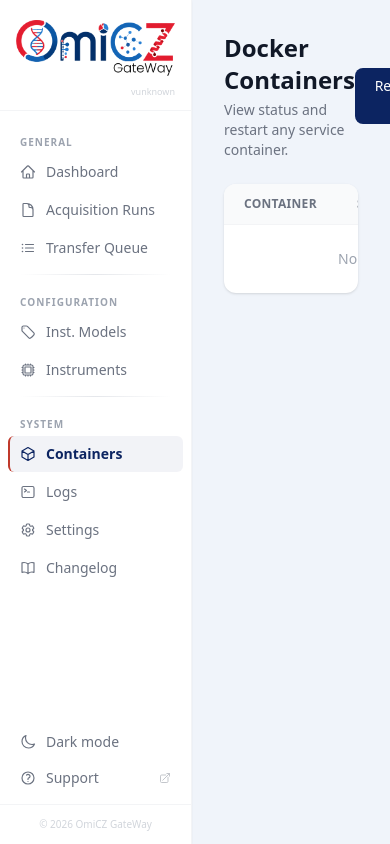
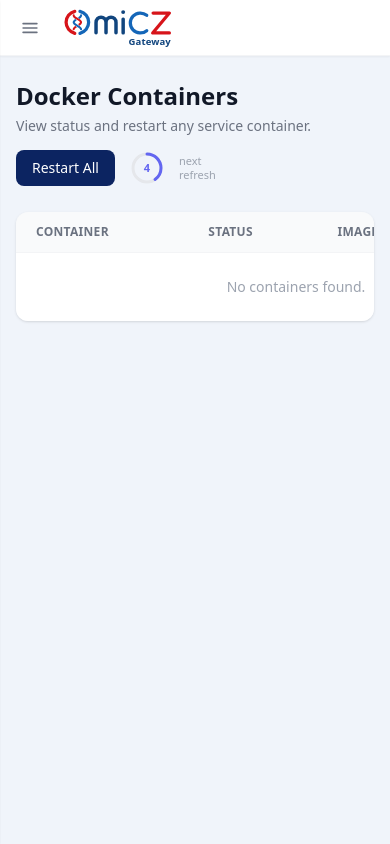
Before and after one commit to BioIT-CEITEC/omicz-gateway-component, a FastAPI app: page /containers/ in a window 390 px wide; the page is wider, and only the part inside the window is pictured. Run offline with FastAPI, Linux system fonts and the light colour scheme; data that the repository does not hold is empty; parts of the project's set-up code (start-up, migrations or seed data) failed here and were passed over; some libraries are stand-ins or nearby versions.

Commit message:
Replace the logo with the OmiCZ SVG and make the layout responsive
- New OmiCZ logo inlined in the sidebar with a 'Gateway' label; its
  colours follow the light and dark theme (the white box behind the old
  PNG logo in dark mode is removed)
- Below 1024 px the sidebar becomes a slide-in menu opened from a top
  bar; grids stack, tables scroll, and the runs list, transfer queue,
  settings and logs pages rearrange for narrow screens

```diff
--- a/frontend/static/css/build_dark_css.py
+++ b/frontend/static/css/build_dark_css.py
@@ -129,7 +129,6 @@ rules += [
     "html.dark input:not([type=checkbox]):not([type=radio]),html.dark select,html.dark textarea"
     f"{{background-color:#0f1829;color:#e2e8f0;border-color:#2b384d}}",
     "html.dark input::placeholder,html.dark textarea::placeholder{color:#64748b}",
-    "html.dark .brand-logo{background:#f8fafc;border-radius:8px;padding:4px 6px}",
     "html.dark .shadow-sm,html.dark .shadow{--tw-shadow-color:rgb(0 0 0 / 0.4)}",
 ]
 
--- a/frontend/static/css/dark.css
+++ b/frontend/static/css/dark.css
@@ -447,5 +447,4 @@ html.dark{color-scheme:dark}
 html.dark body{background-color:#0b1220}
 html.dark input:not([type=checkbox]):not([type=radio]),html.dark select,html.dark textarea{background-color:#0f1829;color:#e2e8f0;border-color:#2b384d}
 html.dark input::placeholder,html.dark textarea::placeholder{color:#64748b}
-html.dark .brand-logo{background:#f8fafc;border-radius:8px;padding:4px 6px}
 html.dark .shadow-sm,html.dark .shadow{--tw-shadow-color:rgb(0 0 0 / 0.4)}
--- a/frontend/templates/base.html
+++ b/frontend/templates/base.html
@@ -19,9 +19,19 @@
   </head>
   <body class="bg-[#F0F4FA] text-gray-800 flex min-h-screen">
 
+    {# Top bar with menu button below the lg breakpoint, where the sidebar slides in #}
+    <div class="lg:hidden fixed top-0 inset-x-0 h-14 bg-white border-b border-gray-100 z-40 flex items-center gap-3 px-4 shadow-sm">
+      <button type="button" onclick="openSidebar()" aria-label="Open menu" aria-controls="sidebar"
+              class="-ml-1 p-2 rounded-md text-gray-500 hover:text-gray-900 hover:bg-gray-50">
+        <svg class="w-5 h-5" fill="none" viewBox="0 0 24 24" stroke="currentColor" stroke-width="2"><path stroke-linecap="round" stroke-linejoin="round" d="M3.75 6.75h16.5M3.75 12h16.5m-16.5 5.25h16.5"/></svg>
+      </button>
+      <a href="/" class="block w-28">{% with logo_id = "topbar" %}{% include "partials/logo.html" %}{% endwith %}</a>
+    </div>
+    <div id="sidebar-backdrop" onclick="closeSidebar()" class="hidden lg:hidden fixed inset-0 bg-black/40 z-40"></div>
+
     {% include "partials/header.html" %}
 
-    <main class="ml-48 flex-1 px-8 py-8 min-h-screen max-w-[calc(100vw-12rem)]">
+    <main class="lg:ml-48 flex-1 min-w-0 px-4 sm:px-6 lg:px-8 pt-20 pb-8 lg:py-8 min-h-screen lg:max-w-[calc(100vw-12rem)]">
       {% block content %}{% endblock %}
     </main>
 
@@ -38,6 +48,16 @@
           el.classList.toggle('hidden', el.dataset.themeIcon !== (dark ? 'sun' : 'moon'));
         });
       }
+      // Sidebar as a slide-in menu on small screens
+      function openSidebar() {
+        document.getElementById('sidebar').classList.remove('-translate-x-full');
+        document.getElementById('sidebar-backdrop').classList.remove('hidden');
+      }
+      function closeSidebar() {
+        document.getElementById('sidebar').classList.add('-translate-x-full');
+        document.getElementById('sidebar-backdrop').classList.add('hidden');
+      }
+      document.addEventListener('keydown', function (e) { if (e.key === 'Escape') closeSidebar(); });
       function toggleTheme() {
         setTheme(!document.documentElement.classList.contains('dark'), true);
         location.reload();  // charts read the theme when they are drawn
--- a/frontend/templates/containers/index.html
+++ b/frontend/templates/containers/index.html
@@ -3,7 +3,7 @@
 
 {% block content %}
 <div>
-  <div class="flex items-center justify-between mb-6">
+  <div class="flex flex-wrap items-center justify-between gap-3 mb-6">
     <div>
       <h1 class="text-2xl font-bold text-gray-900">Docker Containers</h1>
       <p class="text-sm text-gray-500 mt-1">View status and restart any service container.</p>
@@ -33,8 +33,8 @@
     <p class="mt-1">Make sure <code>/var/run/docker.sock</code> is mounted into the <strong>frontend</strong> container in <code>docker-compose.yml</code> and the frontend was rebuilt.</p>
   </div>
 
-  <div class="bg-white rounded-xl shadow overflow-hidden">
-    <table class="w-full">
+  <div class="bg-white rounded-xl shadow overflow-x-auto">
+    <table class="w-full min-w-[560px]">
       <thead class="bg-gray-50 text-xs text-gray-500 uppercase tracking-wide border-b border-gray-100">
         <tr>
           <th class="px-5 py-3 text-left">Container</th>
--- a/frontend/templates/logs/index.html
+++ b/frontend/templates/logs/index.html
@@ -29,10 +29,10 @@
     </div>
   </div>
 
-  <div class="flex gap-4 flex-1 min-h-0">
+  <div class="flex flex-col md:flex-row gap-4 flex-1 min-h-0">
 
     {# ── Service sidebar ── #}
-    <div class="w-40 flex-shrink-0">
+    <div class="md:w-40 flex-shrink-0">
       <nav class="bg-white rounded-xl shadow overflow-hidden">
         {% set backend_svcs = ['backend', 'containers', 'repositories', 'publisher'] %}
         {% set worker_svcs  = ['worker', 'watcher', 'checksum', 'tre'] %}
--- a/frontend/templates/partials/header.html
+++ b/frontend/templates/partials/header.html
@@ -1,9 +1,9 @@
-<aside class="fixed top-0 left-0 h-screen w-48 bg-white border-r border-gray-100 flex flex-col z-50 shadow-sm">
+<aside id="sidebar" class="fixed top-0 left-0 h-screen w-48 bg-white border-r border-gray-100 flex flex-col z-50 shadow-sm -translate-x-full lg:translate-x-0 transition-transform duration-200">
 
   {# Logo + version badge #}
   <div class="px-4 pt-5 pb-3 border-b border-gray-100 shrink-0">
     <a href="/" class="block">
-      <img src="/static/images/logo.png" alt="OmiCZ GateWay" class="w-full brand-logo" />
+      {% include "partials/logo.html" %}
     </a>
     <a href="/settings/" id="version-badge-link" class="mt-1.5 flex justify-end items-center gap-1 group">
       <span class="text-[9px] text-gray-300 group-hover:text-indigo-400 transition tabular-nums">v{{ APP_VERSION }}</span>
--- /dev/null
+++ b/frontend/templates/partials/logo.html
@@ -0,0 +1,39 @@
+{# OmiCZ logo (static/images/logo.svg), inlined so its colours follow the light / dark theme.
+   Set logo_id when the logo appears more than once on a page, so the mask ids stay unique. #}
+{% set _lid = logo_id | default("main") %}
+<style>
+  .omicz-logo .logo-red   { stroke: #D7141A; }
+  .omicz-logo .logo-blue  { stroke: #1466B8; }
+  .omicz-logo .logo-navy  { stroke: #11457E; }
+  .omicz-logo .logo-navy-fill { fill: #11457E; }
+  .omicz-logo .logo-label { fill: #11457E; }
+  html.dark .omicz-logo .logo-red   { stroke: #F0474C; }
+  html.dark .omicz-logo .logo-blue  { stroke: #4C9BE8; }
+  html.dark .omicz-logo .logo-navy  { stroke: #E2E8F0; }
+  html.dark .omicz-logo .logo-navy-fill { fill: #E2E8F0; }
+  html.dark .omicz-logo .logo-label { fill: #CBD5E1; }
+</style>
+<svg class="omicz-logo w-full h-auto" xmlns="http://www.w3.org/2000/svg" viewBox="24 44 516 178" role="img" aria-label="OmiCZ Gateway">
+  <defs>
+    <mask id="logo-red-weave-{{ _lid }}" maskUnits="userSpaceOnUse" x="76" y="62" width="56" height="92">
+      <rect x="76" y="62" width="56" height="92" fill="white"/>
+      <circle cx="104" cy="125.556" r="8" fill="black"/>
+    </mask>
+    <mask id="logo-blue-weave-{{ _lid }}" maskUnits="userSpaceOnUse" x="76" y="62" width="56" height="92">
+      <rect x="76" y="62" width="56" height="92" fill="white"/>
+      <circle cx="104" cy="94.444" r="8" fill="black"/>
+    </mask>
+  </defs>
+  <g fill="none" stroke-linecap="round">
+    <path class="logo-red" stroke-width="15" d="M92 59.404 A52 52 0 0 0 92 160.596"/>
+    <path class="logo-blue" stroke-width="15" d="M116 59.404 A52 52 0 0 1 116 160.596"/>
+    <path class="logo-red" stroke-width="9.5" mask="url(#logo-red-weave-{{ _lid }})" d="M87 78 C87 92.222 121 95.778 121 110 C121 124.222 87 127.778 87 142"/>
+    <path class="logo-blue" stroke-width="9.5" mask="url(#logo-blue-weave-{{ _lid }})" d="M121 78 C121 92.222 87 95.778 87 110 C87 124.222 121 127.778 121 142"/>
+    <path class="logo-navy" stroke-width="16" stroke-linejoin="round" d="M190 158 V112 C190 78 236 78 236 111 V158 M236 111 C236 78 282 78 282 111 V158"/>
+    <path class="logo-blue" stroke-width="15" d="M423.568 77.862 A46 46 0 1 0 423.568 148.338"/>
+    <path class="logo-red" stroke-width="15" stroke-linejoin="round" d="M453 67.1 H528 L451 159.1 H528"/>
+  </g>
+  <rect class="logo-navy-fill" x="307" y="88" width="16" height="78" rx="7"/>
+  <circle class="logo-navy-fill" cx="315" cy="63" r="9"/>
+  <text class="logo-label" x="535" y="214" text-anchor="end" font-family="ui-sans-serif, system-ui, -apple-system, 'Segoe UI', sans-serif" font-size="44" font-weight="600" letter-spacing="0.5">Gateway</text>
+</svg>
--- a/frontend/templates/sequencers-types/create.html
+++ b/frontend/templates/sequencers-types/create.html
@@ -44,7 +44,7 @@
   <div class="bg-white rounded-xl border border-gray-100 px-5 py-4">
     <label class="block text-[11px] font-semibold text-gray-400 uppercase tracking-wide mb-3">Completion Method</label>
     <input type="hidden" name="completion_method" id="completion_method" value="signal" />
-    <div class="grid grid-cols-3 gap-3">
+    <div class="grid grid-cols-1 sm:grid-cols-3 gap-3">
 
       <button type="button" id="btn-signal" onclick="selectMethod('signal')"
               class="method-btn text-left p-4 rounded-xl border-2 border-[#0C2461] bg-[#0C2461]/5 transition">
--- a/frontend/templates/sequencers-types/edit.html
+++ b/frontend/templates/sequencers-types/edit.html
@@ -52,7 +52,7 @@
   <div class="bg-white rounded-xl border border-gray-100 px-5 py-4">
     <label class="block text-[11px] font-semibold text-gray-400 uppercase tracking-wide mb-3">Completion Method</label>
     <input type="hidden" name="completion_method" id="completion_method" value="{{ st.completion_method }}" />
-    <div class="grid grid-cols-3 gap-3">
+    <div class="grid grid-cols-1 sm:grid-cols-3 gap-3">
 
       <button type="button" id="btn-signal" onclick="selectMethod('signal')"
               class="method-btn text-left p-4 rounded-xl border-2 transition
--- a/frontend/templates/sequencers/create.html
+++ b/frontend/templates/sequencers/create.html
@@ -116,7 +116,7 @@
   <div class="bg-white rounded-xl border border-gray-100 px-5 py-4">
     <label class="block text-[11px] font-semibold text-gray-400 uppercase tracking-wide mb-3">Status</label>
     <input type="hidden" name="status" id="status_value" value="active" />
-    <div class="grid grid-cols-2 gap-3">
+    <div class="grid grid-cols-1 sm:grid-cols-2 gap-3">
 
       <button type="button" id="btn-active" onclick="selectStatus('active')"
               class="text-left p-4 rounded-xl border-2 border-green-500 bg-green-50 transition">
@@ -143,7 +143,7 @@
   <div class="bg-white rounded-xl border border-gray-100 px-5 py-4">
     <label class="block text-[11px] font-semibold text-gray-400 uppercase tracking-wide mb-3">{{ lang.transfer_to_tre }}</label>
     <input type="hidden" name="sent_to_tre" id="tre_value" value="manual" />
-    <div class="grid grid-cols-2 gap-3">
+    <div class="grid grid-cols-1 sm:grid-cols-2 gap-3">
 
       <button type="button" id="btn-auto" onclick="selectTRE('auto')"
               class="text-left p-4 rounded-xl border-2 border-gray-200 bg-white transition">
--- a/frontend/templates/sequencers/detail.html
+++ b/frontend/templates/sequencers/detail.html
@@ -55,7 +55,7 @@
   </div>
 
   {# Row 2: three columns #}
-  <div class="grid grid-cols-3 divide-x divide-gray-50">
+  <div class="grid grid-cols-1 sm:grid-cols-3 sm:divide-x divide-gray-50">
     <div class="px-6 py-4">
       <p class="text-[11px] text-gray-400 font-semibold uppercase tracking-wide mb-1.5">{{ lang.instrument_model }}</p>
       <p class="text-sm text-gray-800 font-medium">{{ type_name or '—' }}</p>
--- a/frontend/templates/sequencers/edit.html
+++ b/frontend/templates/sequencers/edit.html
@@ -71,7 +71,7 @@
   <div class="bg-white rounded-xl border border-gray-100 px-5 py-4">
     <label class="block text-[11px] font-semibold text-gray-400 uppercase tracking-wide mb-3">Status</label>
     <input type="hidden" name="status" id="status_value" value="{{ sequencer.status }}" />
-    <div class="grid grid-cols-2 gap-3">
+    <div class="grid grid-cols-1 sm:grid-cols-2 gap-3">
 
       <button type="button" id="btn-active" onclick="selectStatus('active')"
               class="text-left p-4 rounded-xl border-2 transition
@@ -100,7 +100,7 @@
   <div class="bg-white rounded-xl border border-gray-100 px-5 py-4">
     <label class="block text-[11px] font-semibold text-gray-400 uppercase tracking-wide mb-3">{{ lang.transfer_to_tre }}</label>
     <input type="hidden" name="sent_to_tre" id="tre_value" value="{{ sequencer.sent_to_tre }}" />
-    <div class="grid grid-cols-2 gap-3">
+    <div class="grid grid-cols-1 sm:grid-cols-2 gap-3">
 
       <button type="button" id="btn-auto" onclick="selectTRE('auto')"
               class="text-left p-4 rounded-xl border-2 transition
--- a/frontend/templates/settings/index.html
+++ b/frontend/templates/settings/index.html
@@ -122,7 +122,7 @@
       {% for s in cat_settings | sort(attribute='key') %}
       {% set m = meta.get(s.key, {"label": s.key, "unit": "", "min": 1, "max": 9999, "hint": s.description}) %}
       <div class="px-5 py-4" id="row-{{ s.key }}">
-        <div class="flex items-center justify-between gap-4">
+        <div class="flex flex-col sm:flex-row sm:items-center sm:justify-between gap-3 sm:gap-4">
           <div class="flex-1 min-w-0">
             <p class="text-sm font-medium text-gray-800">{{ m.label }}</p>
             <p class="text-xs text-gray-400 mt-0.5">{{ m.hint }}</p>
```
Also changed, not shown: frontend/templates/runs/detail.html (+7 -5 lines), frontend/templates/runs/list.html (+5 -4 lines), frontend/templates/runs/queue.html (+5 -5 lines), frontend/static/images/logo.svg (added).
